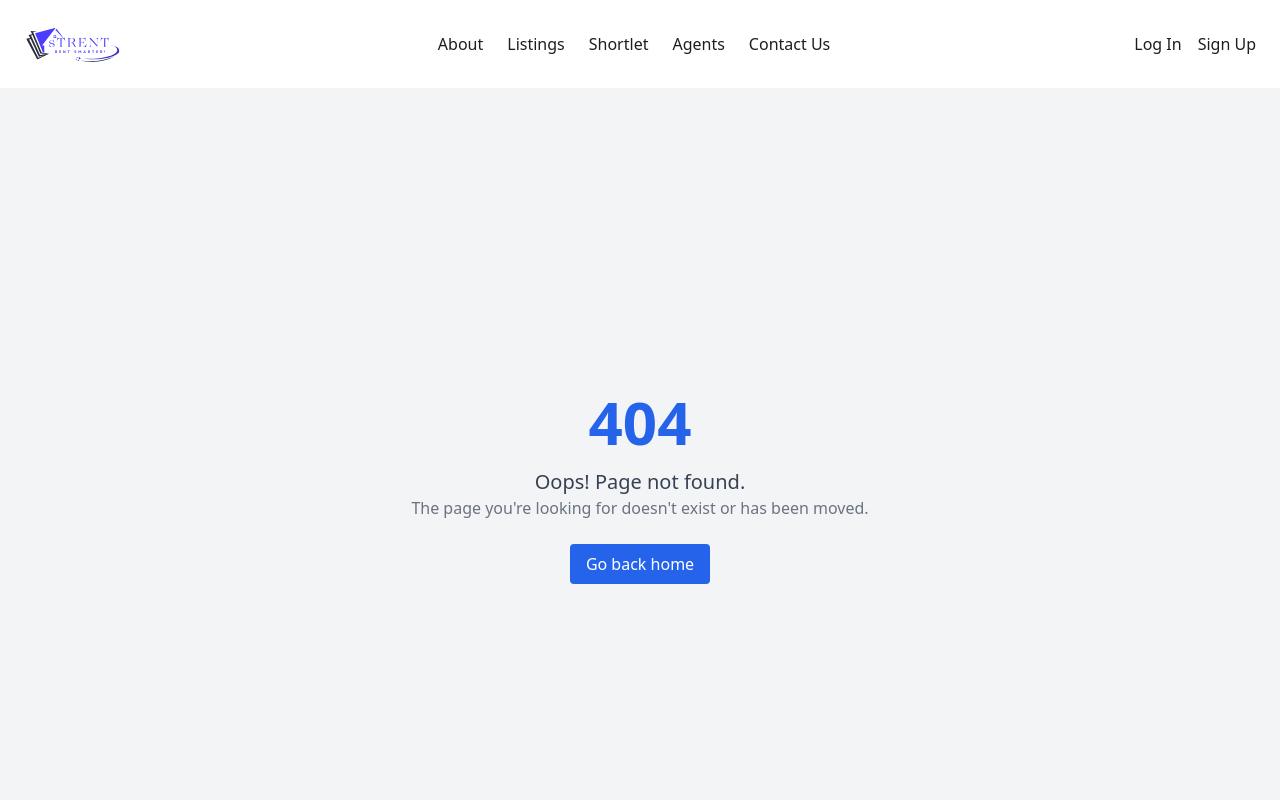
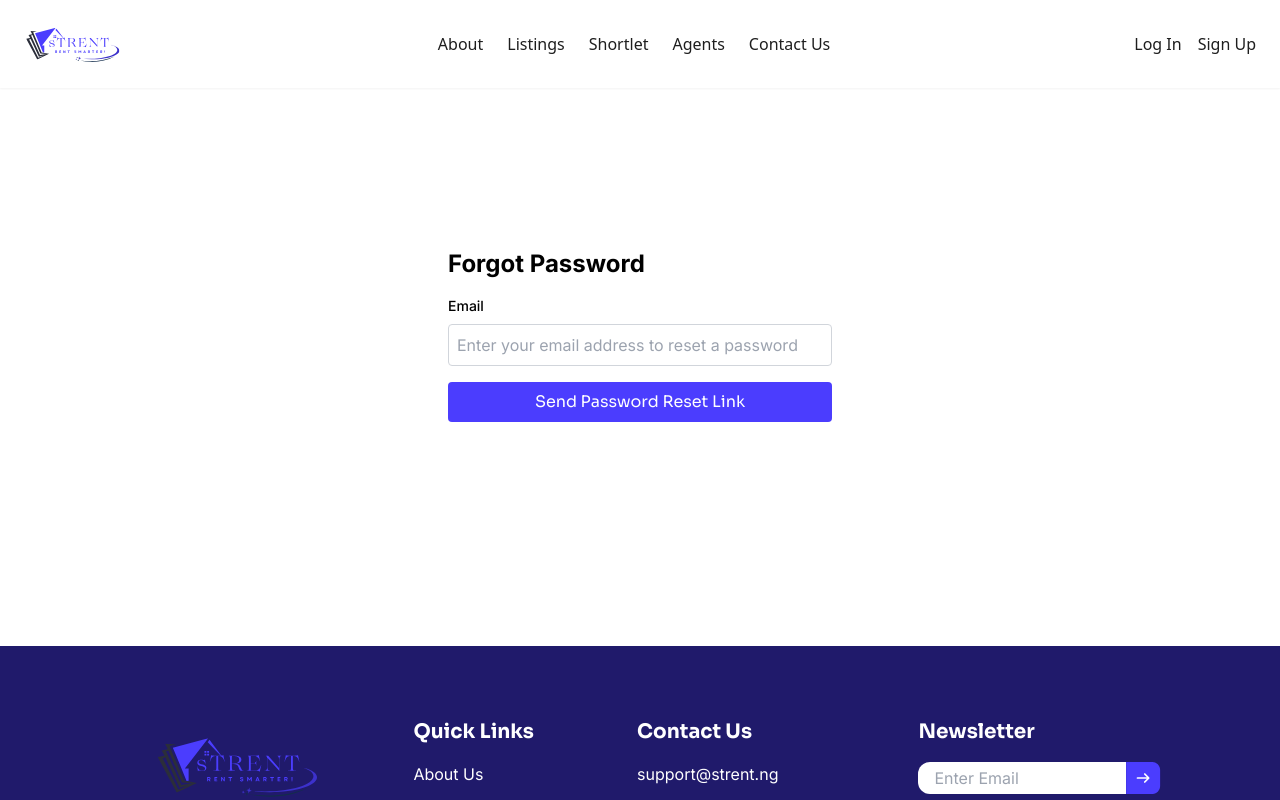
Before and after one commit to Strent-Org/frontend, a React (Vite) app: page /forgot-password in a window 1280 px wide. Shown: the top 800 px of the page. Built offline with nearby package versions, Linux system fonts and the light colour scheme.

Commit message:
creating forgot password page, update app.jsx, login and not found page

```diff
--- a/src/App.jsx
+++ b/src/App.jsx
@@ -14,6 +14,8 @@ import InnerAgents from './pages/innerAgents';
 import { Properties, Reviews, Overview } from './pages/innerAgents';
 import Listings from './pages/listing';
 import ListingDetails from './pages/ListingDetails';
+import ForgotPassword from './pages/ForgotPassword';
+
 
 function App() {
   return (
@@ -29,6 +31,7 @@ function App() {
         <Route path="*" element={<NotFound />} />
         <Route path="/" element={<Home />} />
         <Route path="/login" element={<LoginForm />} />
+        <Route path="/forgot-password" element={<ForgotPassword />} />
         <Route path="/signup" element={< SignupForm />} />
         <Route path="/shortlet" element={<Shortlets />} />
         <Route path="/innershortlet/:id" element={<InnerShortlet />} />
@@ -36,9 +39,10 @@ function App() {
         <Route path="/listing/:id" element={<ListingDetails />} />
         <Route path="/agents" element={<Agents />} />
         <Route path="/agents/:id" element={<InnerAgents />}>
-          <Route index element={<Overview />} />
-          <Route path="properties" element={<Properties />} />
-          <Route path="reviews" element={<Reviews />} />
+        <Route index element={<Overview />} />
+        <Route path="properties" element={<Properties />} />
+        <Route path="reviews" element={<Reviews />} />
+
         </Route>
       </Routes>
       {/* footer should be here */}
--- /dev/null
+++ b/src/pages/ForgotPassword.jsx
@@ -0,0 +1,61 @@
+import React, { useState } from 'react';
+
+const ForgotPassword = () => {
+  const [email, setEmail] = useState('');
+  const [message, setMessage] = useState('');
+  const [error, setError] = useState('');
+
+  const handleSubmit = async (e) => {
+    e.preventDefault();
+    try {
+      // API call to send password reset link to user's email
+      const response = await fetch('/api/forgot-password', {
+        method: 'POST',
+        headers: { 'Content-Type': 'application/json' },
+        body: JSON.stringify({ email }),
+      });
+      const data = await response.json();
+      if (data.success) {
+        setMessage('Password reset link sent to your email');
+      } else {
+        setError('Error sending password reset link');
+      }
+    } catch (error) {
+      setError('Error sending password reset link ' + error.message);
+    }
+  };
+
+  return (
+    <div className="max-w-md mx-auto p-4 md:p-6 lg:p-8 max-h-screen mt-32 mb-48 font-inter bg-white rounded ">
+      <h2 className="text-2xl font-bold mb-4">Forgot Password</h2>
+      <form onSubmit={handleSubmit}>
+        <label className="block text-sm font-medium mb-2" htmlFor="email">
+          Email
+        </label>
+        <input
+          className="block w-full p-2 mb-4 border border-gray-300 rounded"
+          type="email"
+          id="email"
+          value={email}
+          onChange={(e) => setEmail(e.target.value)}
+          required
+          placeholder='Enter your email address to reset a password'
+        />
+        <button
+          className="w-full bg-[#4b3dfe] hover:bg-brand-primary-hover text-white font-normal py-2 px-4 rounded font-sora"
+          type="submit"
+        >
+          Send Password Reset Link
+        </button>
+        {message && (
+          <p className="text-green-500 mt-4">{message}</p>
+        )}
+        {error && (
+          <p className="text-red-500 mt-4">{error}</p>
+        )}
+      </form>
+    </div>
+  );
+};
+
+export default ForgotPassword;
--- a/src/pages/LoginForm.jsx
+++ b/src/pages/LoginForm.jsx
@@ -78,7 +78,7 @@ const LoginForm = () => {
           {/* Forgot Password Link */}
           <div className="text-right mb-4 font-inter text-[14px] font-semibold">
             <Link
-              to={"/forgot-password"}
+              to="/forgot-password"
               className="text-sm text-primary hover:text-primary/80 transition-colors"
             >
               Forgot Password ?
--- a/src/pages/NotFound.jsx
+++ b/src/pages/NotFound.jsx
@@ -3,13 +3,13 @@ import { Link } from 'react-router-dom'
 export default function NotFound() {
   return (
     <main className="flex flex-col items-center justify-center min-h-screen bg-gray-100 text-center px-4">
-      <h1 className="text-6xl font-bold text-blue-600">404</h1>
+      <h1 className="text-6xl font-bold text-[#4b3dfe]">404</h1>
       <p className="text-xl mt-4 text-gray-700">Oops! Page not found.</p>
       <p className="text-gray-500 mb-6">The page you're looking for doesn't exist or has been moved.</p>
 
       <Link
         to="/"
-        className="flex items-center gap-2 bg-blue-600 text-white px-4 py-2 rounded hover:bg-blue-700 transition"
+        className="flex items-center gap-2 bg-[#4b3dfe] hover:bg-brand-primary-hover text-white px-4 py-2 rounded hover:bg-blue-700 transition"
       >
         Go back home
       </Link>
```
